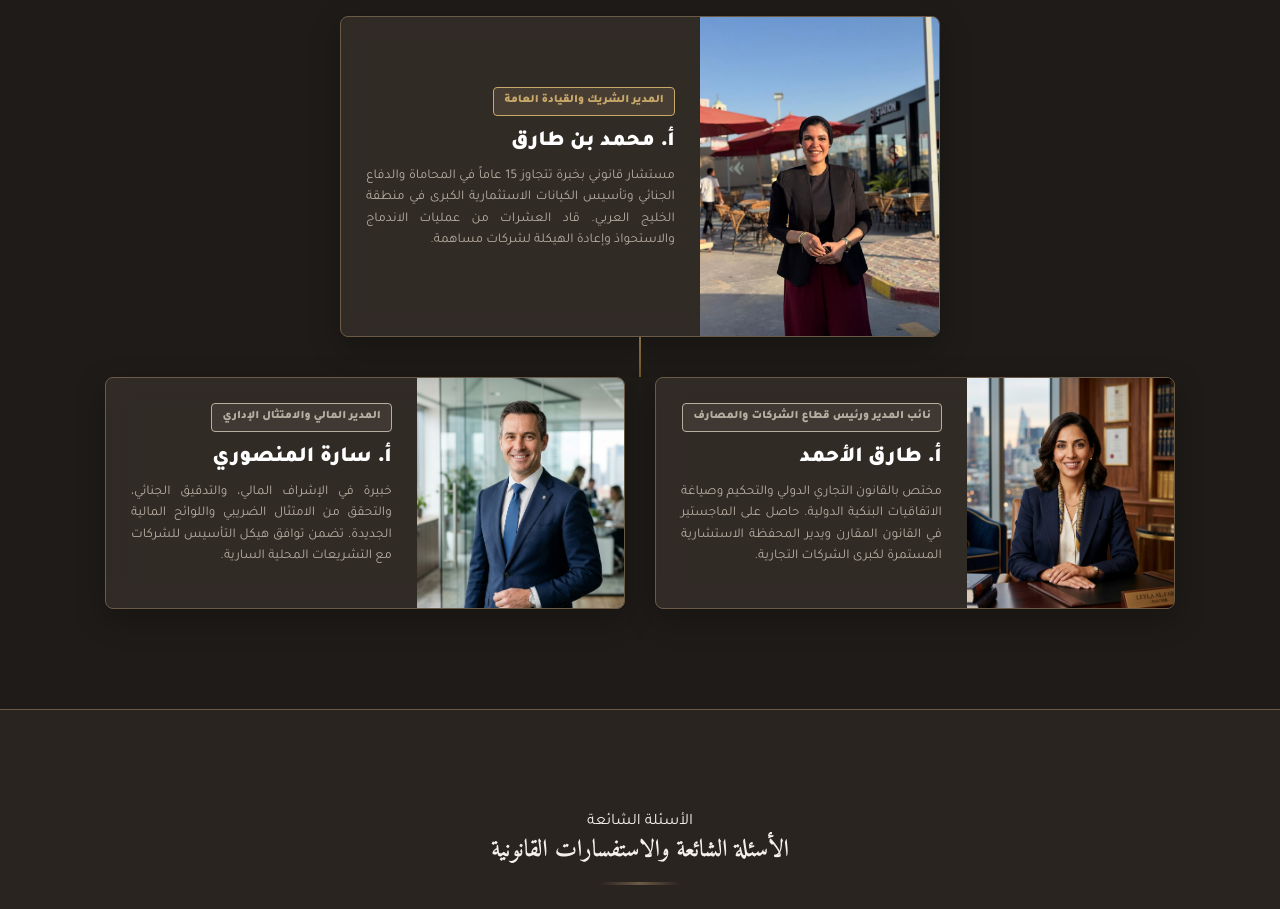
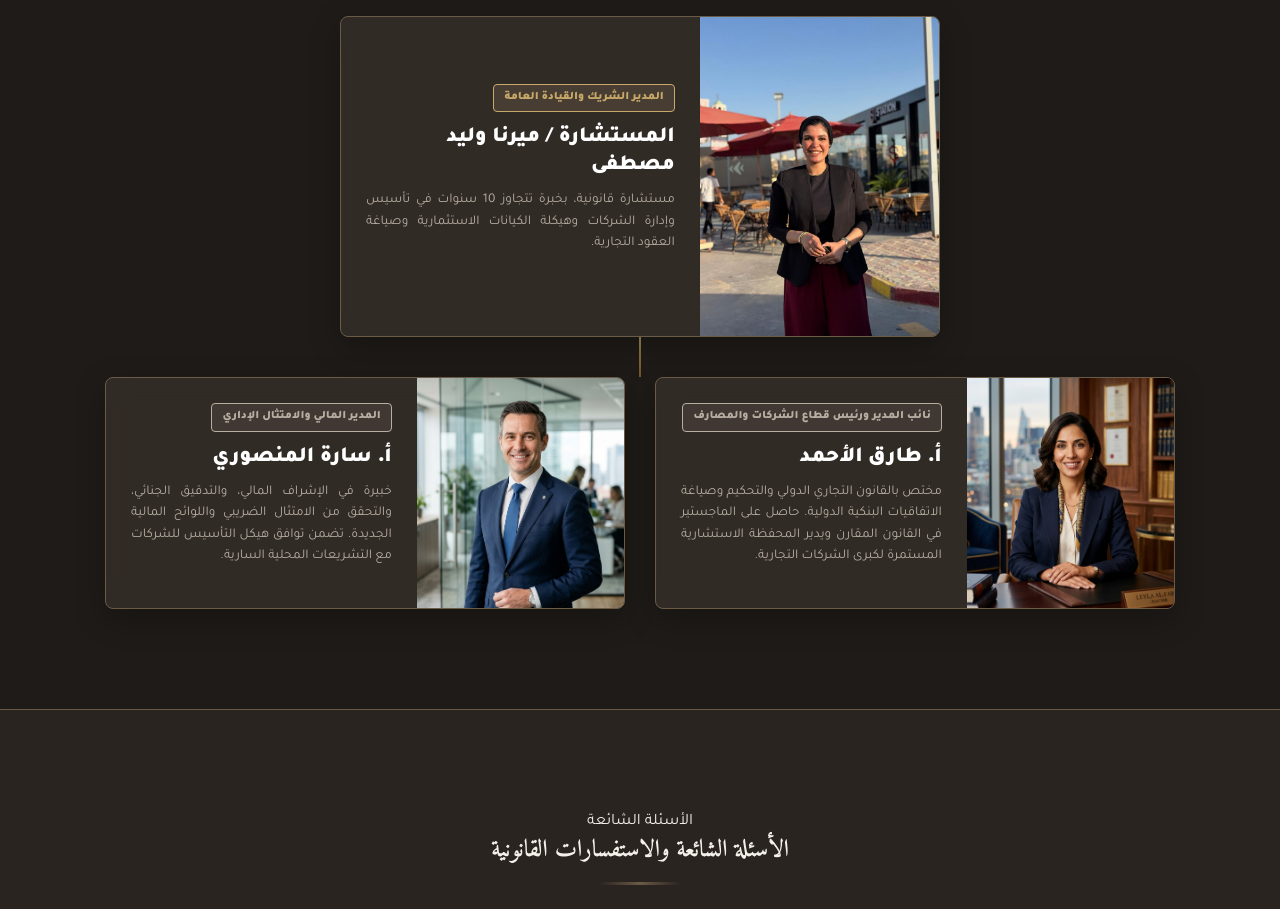
Before and after one commit to Fathy-Ahmed/MT-Law-Firm-website, a React (Vite) app: page / in a window 1280 px wide. Shown: the part 3540-4449 px from the top of the page. Built offline with nearby package versions, Linux system fonts and the light colour scheme; a web font is replaced by a local one.

Commit message:
fix: update managing director translations to Mirna Walid Mustafa

```diff
--- a/src/data/translations.js
+++ b/src/data/translations.js
@@ -60,8 +60,8 @@ export const translations = {
     teamSubtitle: "القيادة وفريق العمل",
     teamDesc: "نجمع بين الخبرة العميقة والفهم الاستباقي للقوانين لنقدم حماية مطلقة لمصالح عملائنا.",
     directorRole: "المدير الشريك والقيادة العامة",
-    directorName: "أ. محمد بن طارق",
-    directorBio: "مستشار قانوني بخبرة تتجاوز 15 عاماً في المحاماة والدفاع الجنائي وتأسيس الكيانات الاستثمارية الكبرى في منطقة الخليج العربي. قاد العشرات من عمليات الاندماج والاستحواذ وإعادة الهيكلة لشركات مساهمة.",
+    directorName: "المستشارة / ميرنا وليد مصطفى",
+    directorBio: "مستشارة قانونية، بخبرة تتجاوز 10 سنوات في تأسيس وإدارة الشركات وهيكلة الكيانات الاستثمارية وصياغة العقود التجارية.",
     deputyRole: "نائب المدير ورئيس قطاع الشركات والمصارف",
     deputyName: "أ. طارق الأحمد",
     deputyBio: "مختص بالقانون التجاري الدولي والتحكيم وصياغة الاتفاقيات البنكية الدولية. حاصل على الماجستير في القانون المقارن ويدير المحفظة الاستشارية المستمرة لكبرى الشركات التجارية.",
@@ -174,8 +174,8 @@ export const translations = {
     teamSubtitle: "LEADERSHIP & TEAM",
     teamDesc: "Combining deep expertise and proactive regulatory intelligence to safeguard our clients' interests.",
     directorRole: "Managing Partner & General Counsel",
-    directorName: "Mohammed Bin Tariq",
-    directorBio: "Boutique legal counsel with over 15 years of experience in litigation, criminal defense, and company formation across the Gulf. Has steered dozens of major M&A transactions and corporate restructuring plans.",
+    directorName: "Consultant / Mirna Walid Mustafa",
+    directorBio: "More than 10 years of experience in establishing and managing companies.",
     deputyRole: "Deputy Director & Corporate/Banking Lead",
     deputyName: "Tariq Al-Ahmed",
     deputyBio: "Specialist in international trade law, arbitration, and drafting cross-border banking agreements. Holds an LL.M. in Comparative Law and manages retainer corporate portfolios.",
```
